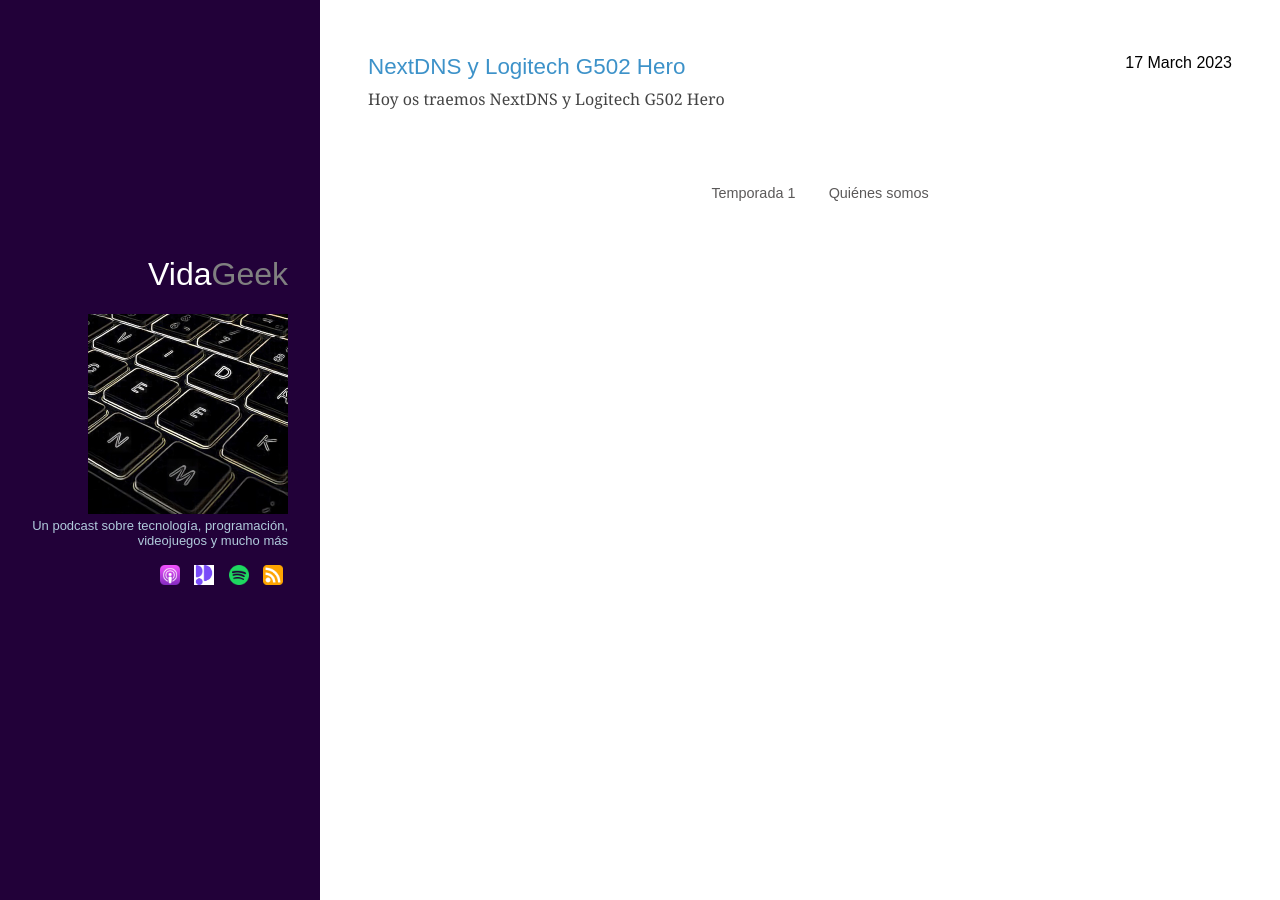
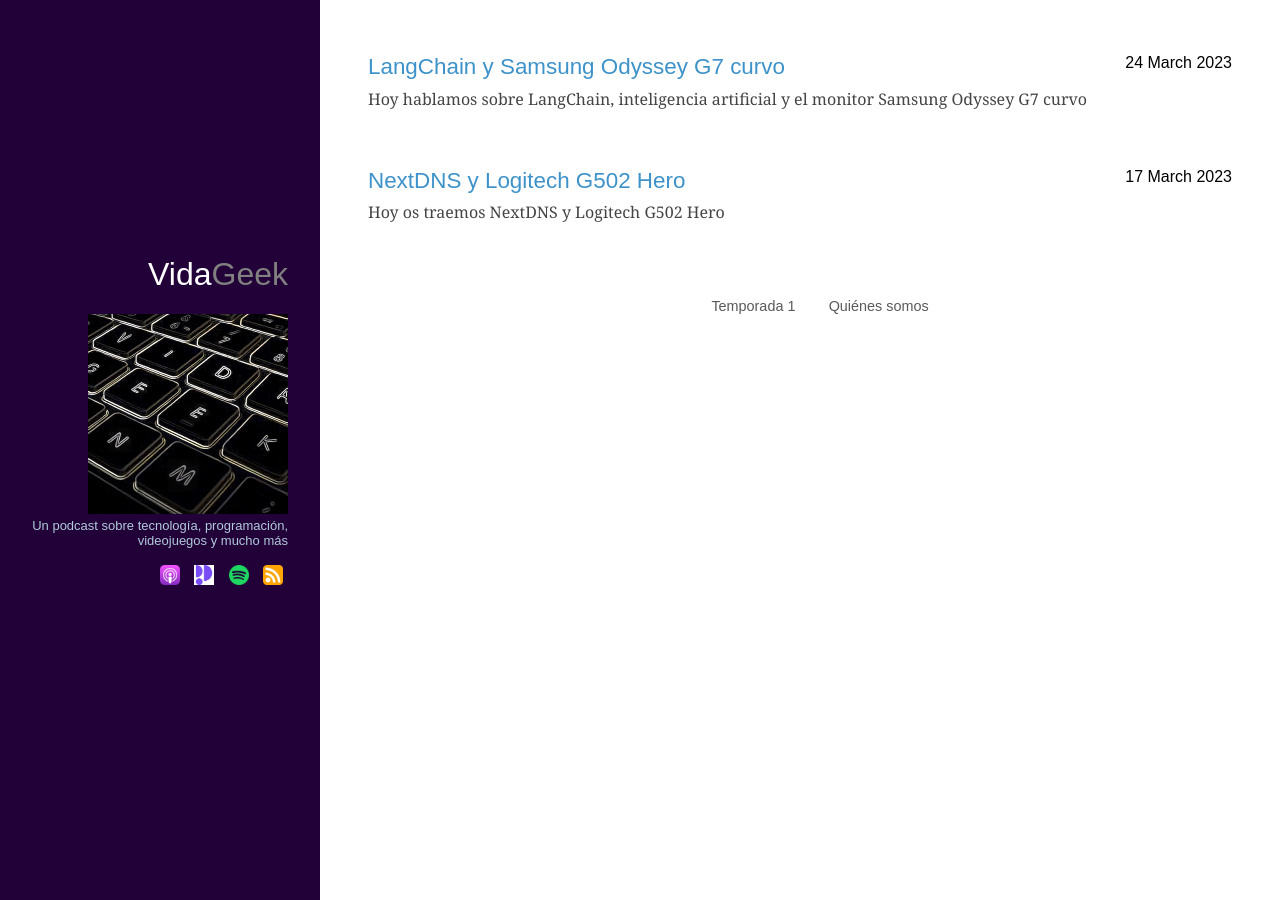
Before and after one commit to acalatrava/vidageek, a Jekyll site: the page built from docs/index.html, in a window 1280 px wide. Built offline with Jekyll 4.4.1, drawn with Linux system fonts in a browser that asks for light colours; nearby versions of some CDN libraries; some of the changed lines change nothing that is shown.

Commit message:
podcast 13

```diff
--- a/docs/_config.yml
+++ b/docs/_config.yml
@@ -26,6 +26,7 @@
 url: "https://vidageek.com" # the base hostname & protocol for your site, e.g. http://example.com
 twitter_username: vidageek
 github_username:  acalatrava
+future: true
 
 # Build settings
 #theme: minima
--- a/docs/_layouts/rss.xml
+++ b/docs/_layouts/rss.xml
@@ -40,8 +40,8 @@
       <itunes:duration>{{ post.duration }}</itunes:duration>
       <itunes:subtitle>{{ post.summary }}</itunes:subtitle>
       <itunes:summary>{{ post.summary }}</itunes:summary>
-    </item>{% endfor %}
-    <item>
+    </item>
+    {% endfor %}<item>
       <title>Podcast 11</title>
       <link>https://legacy.vidageek.com/VidaGeek/Podcast_VidaGeek/Entradas/2009/10/4_Podcast_11.html</link>
       <guid isPermaLink="false">58424620-beb7-4c83-8fbf-cf993485c0da</guid>
--- /dev/null
+++ b/docs/_posts/2023-03-24-podcast-13.markdown
@@ -0,0 +1,27 @@
+---
+layout: post
+title:  "LangChain y Samsung Odyssey G7 curvo"
+date:   2023-03-24 09:00:00 +0000
+audiourl: /media/VidaGeek_13.mp3
+guid: 5c0de642-c9c8-11ed-afa1-0242ac120002
+season: 2
+episode: 2
+duration: 00:27:40
+summary: Hoy hablamos sobre LangChain, inteligencia artificial y el monitor Samsung Odyssey G7 curvo
+---
+Esta semana hablamos sobre [LangChain][langchain], un framework de código abierto diseñado para ayudar a los desarrolladores a construir aplicaciones de lenguaje natural más potentes e integradas.
+
+Una de las características más interesantes son las llamadas herramientas (tools) que nos permiten dotar de nuevas funciones al LLM para que pueda hacer más cosas (como por ejemplo una calculadora).
+
+Lo que hace que LangChain sea tan emocionante es que ayuda a los desarrolladores a combinar la potencia de los modelos de lenguaje natural con otras fuentes de conocimiento y computación para crear aplicaciones verdaderamente efectivas.
+
+Tamnbién os hablamos sobre el [monitor curvo Samsung Odyssey G7][samsung] el cual, a pesar de no ser 4k, es un monitor ideal tanto para jugar como para trabajar.
+
+[LangChain][langchain]
+
+[Samsung Odyssey G7][samsung]
+
+¡Hasta la próxima semana!
+
+[samsung]: https://amzn.to/4097gwz
+[langchain]: https://langchain.readthedocs.io/en/latest/
```
Also changed, not shown: 1 other file.
